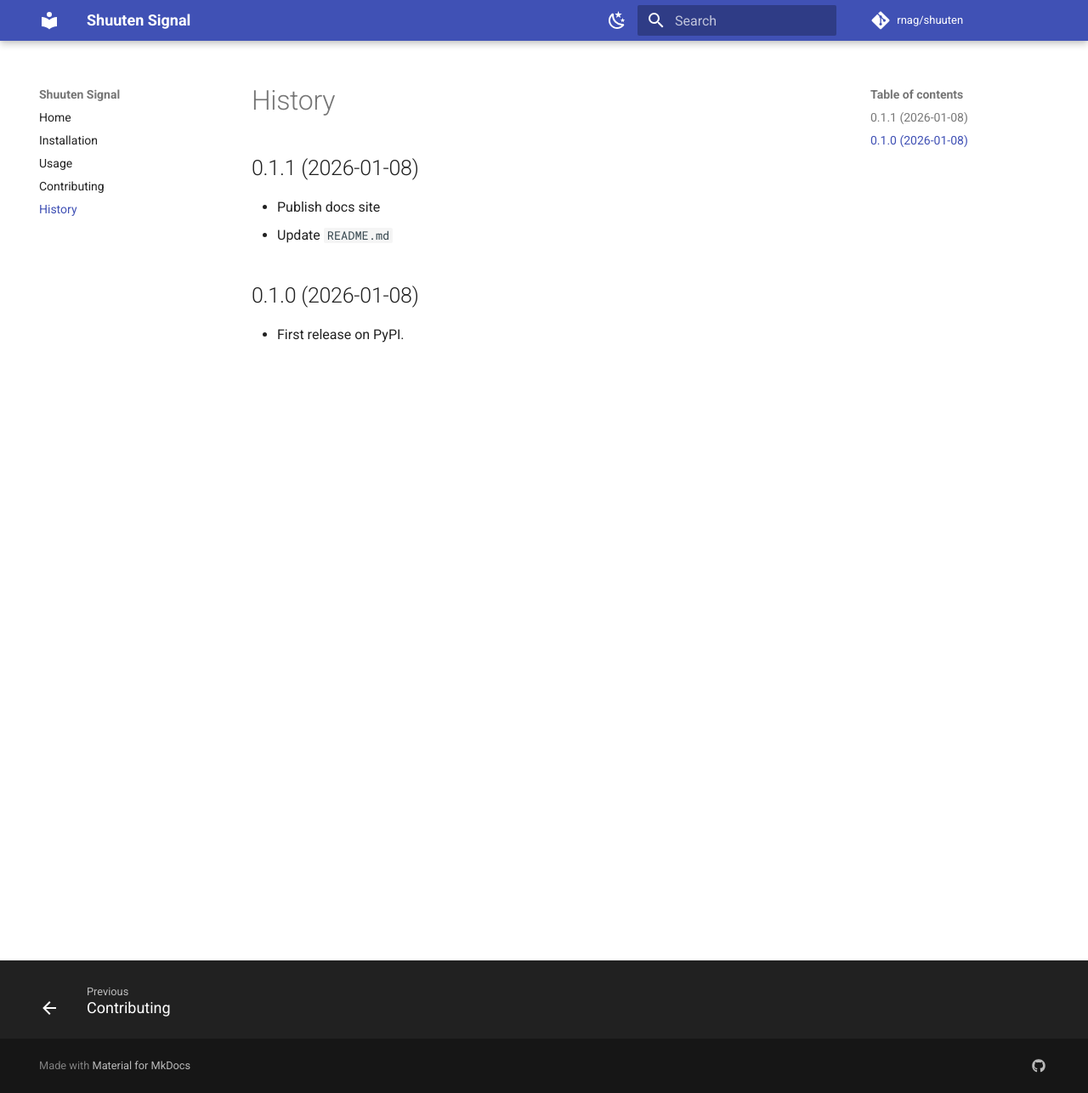
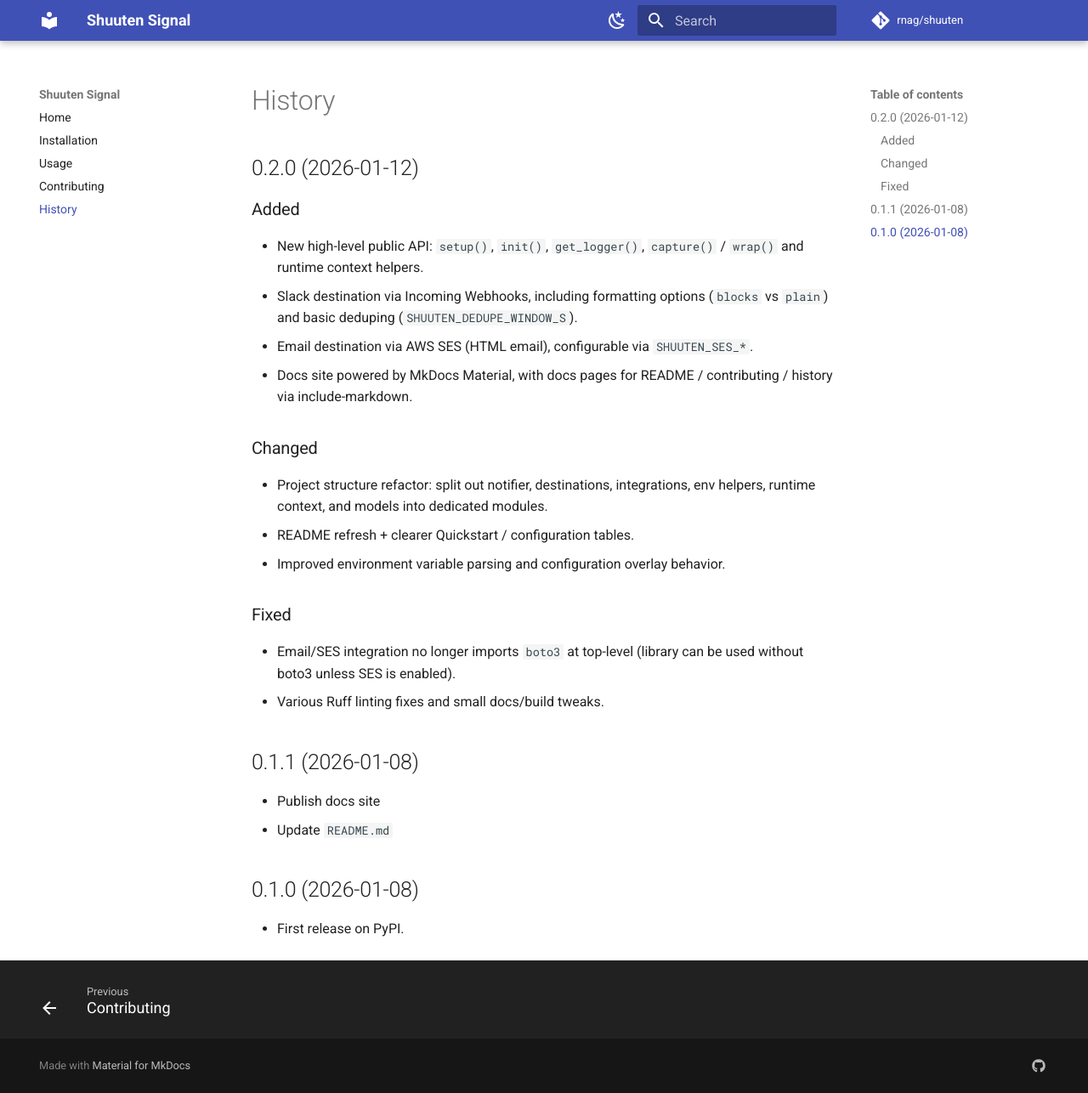
Before and after one commit to rnag/shuuten, an MkDocs documentation site: the page built from docs/history.md, in a window 1280 px wide and 1286 px high. Shown: the whole window at 85% size. Built offline with MkDocs 1.6.1 and Material for MkDocs 9.7.7, drawn with Linux system fonts in a browser that asks for light colours; comment, search, counter and statistics services are not loaded.

Commit message:
update HISTORY.md

```diff
--- a/HISTORY.md
+++ b/HISTORY.md
@@ -1,4 +1,21 @@
 # History
+
+## 0.2.0 (2026-01-12)
+
+### Added
+- New high-level public API: `setup()`, `init()`, `get_logger()`, `capture()` / `wrap()` and runtime context helpers.
+- Slack destination via Incoming Webhooks, including formatting options (`blocks` vs `plain`) and basic deduping (`SHUUTEN_DEDUPE_WINDOW_S`).
+- Email destination via AWS SES (HTML email), configurable via `SHUUTEN_SES_*`.
+- Docs site powered by MkDocs Material, with docs pages for README / contributing / history via include-markdown.
+
+### Changed
+- Project structure refactor: split out notifier, destinations, integrations, env helpers, runtime context, and models into dedicated modules.
+- README refresh + clearer Quickstart / configuration tables.
+- Improved environment variable parsing and configuration overlay behavior.
+
+### Fixed
+- Email/SES integration no longer imports `boto3` at top-level (library can be used without boto3 unless SES is enabled).
+- Various Ruff linting fixes and small docs/build tweaks.
 
 ## 0.1.1 (2026-01-08)
 
```
